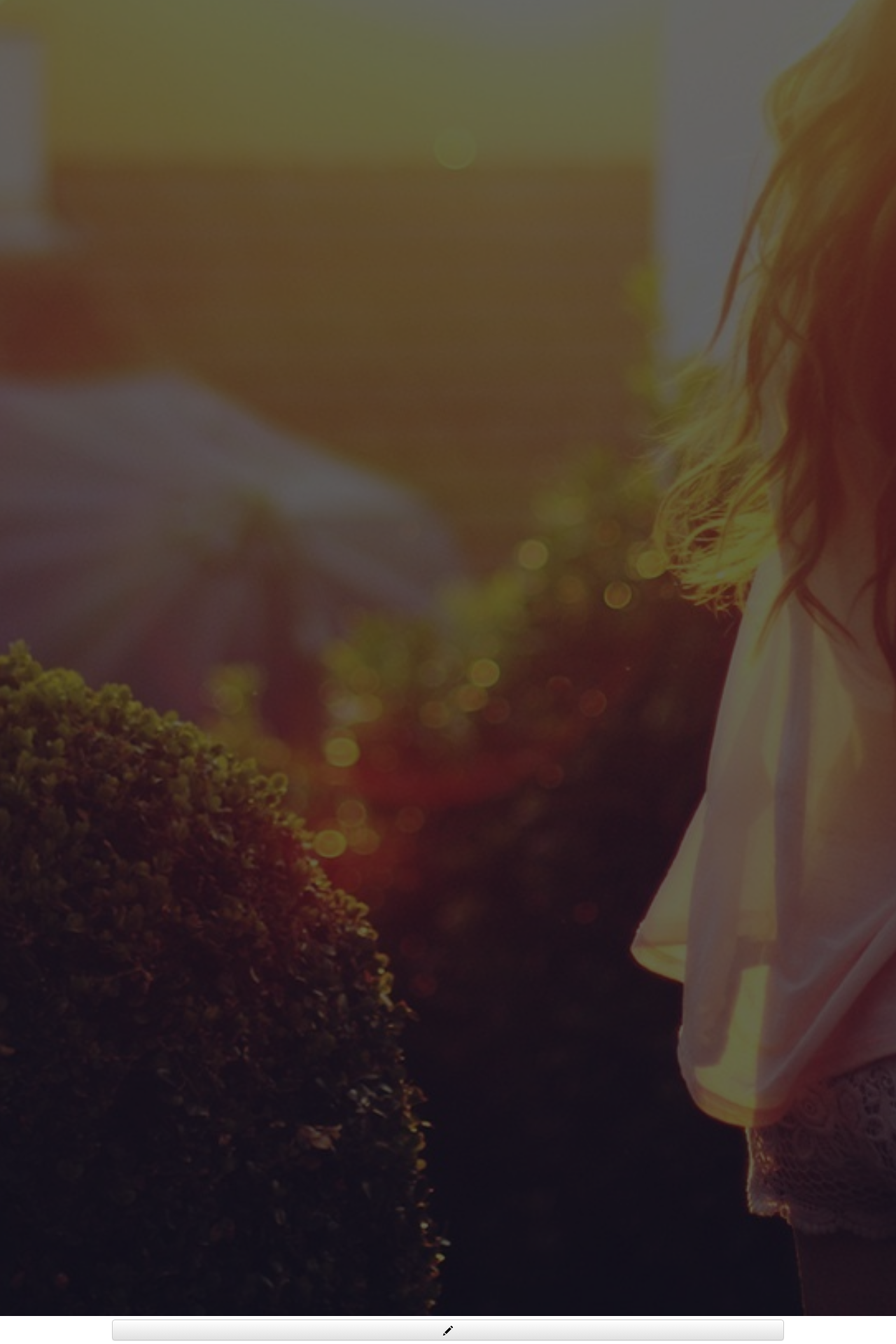
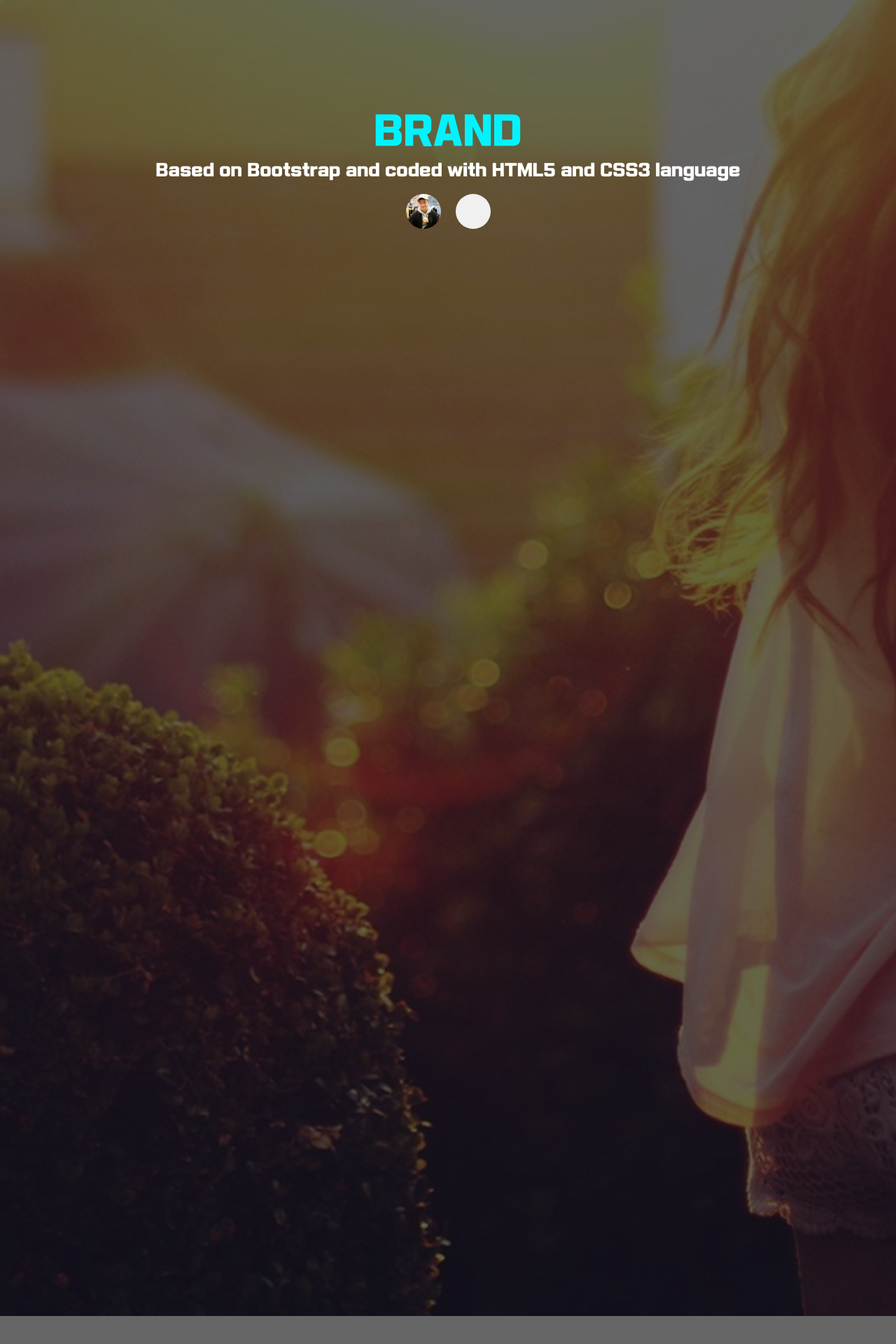
Before and after one commit to qeads2/games, a Django app: page / in a window 1280 px wide. Shown: the part 720-2640 px from the top of the page at 70% size. After the commit the page ends 2600 px from the top, so only its background shows below. Run offline with Django 3.2, Linux system fonts and the light colour scheme; data comes from the database, SQL or seed files in the repository; some libraries are stand-ins or nearby versions; some web fonts are replaced.

Commit message:
업데이트
업데이트

```diff
--- a/games/blog/static/css/style.css
+++ b/games/blog/static/css/style.css
@@ -1,11 +1,11 @@
 @font-face {
-	font-family: "맨발의청춘";
-	src:local('맨발의청춘'), url('../font/맨발의청춘.ttf') format('truetype');
+	font-family: "Typo_SsangmunDongB";
+	src:local('Typo_SsangmunDongB'), url('../font/Typo_SsangmunDongB.ttf') format('truetype');
 
 }
 @font-face {
-	font-family: "나눔고딕";
-	src:local('나눔고딕'), url('../font/나눔고딕.ttf') format('truetype');
+	font-family: "Typo_SsangmunDongB";
+	src:local('Typo_SsangmunDongB'), url('../font/Typo_SsangmunDongB.ttf') format('truetype');
 
 }
 
@@ -27,7 +27,7 @@ body {
 	width: 180px;
 	height: 100%;
 	font-size: 2em;
-	font-family:'맨발의청춘';
+	font-family:'Typo_SsangmunDongB';
 	text-align: center;
 	text-decoration: none;
 	color: white;
@@ -40,6 +40,7 @@ body {
 	height: 100%;
 	margin: 0;
 	padding: 0;
+	overflow: auto;
 }
 
 .container .background-image {
@@ -54,40 +55,52 @@ body {
 	overflow: hidden;
 	position: relative;
 }
-
+.mainImg_title_container {
+	font-family: 'Typo_SsangmunDongB';
+	/*background: rgba(0,0,0,0.5);*/
+	padding: 5%;
+	color:white;
+	text-align: center;
+	position: relative;
+	top:30%;
+	margin:0 auto;
+	width:100%;
+	height: auto;
+}
 .mainImg_title {
-	font-family: '맨발의청춘';
+	font-family: 'Typo_SsangmunDongB';
+	position: relative;
+	color:#00f3ff;
 	font-size: 4em;
-	color:white;
 	margin:0;
-	text-align: center;
+	padding-bottom: 10px;
 }
 
 .contents {
 	position: relative;
 	width: 100%;
-	height: auto;
+	height: 200%;
+	background: #1f1f1f;
 }
 
 .newsfeed {
 	position: relative;
-	margin:0 auto;
-	width:100%;
+	float:right;
+	width:70%;
 	height: 100%;
 	background: white;
+	left:-3%;
 }
 
 .new_newsfeed {
 	color: white;
 	position: relative;
 	margin:0 auto;
-	width: 75%;
+	width: 100%;
 	height: 30px;
 	/*background:#444;*/
 	/*padding:10px;*/
 	text-align: center;
-	margin-top: 5px;
-	margin-bottom: 5px;
 	transition: 0.3s
 }
 #myBtn {
@@ -112,13 +125,15 @@ body {
 
 .newsfeed .newsfeed_post {
 	position: relative;
-	margin: 0 auto;
-	width: 75%;
+	width: 100%;
 	height: 200px;
 	border:1px solid grey;
-	/*padding: 5%;*/
 	border-bottom: none;
 	background-size: cover;
+	text-align: center;
+	background-position: 50% 50%;
+	color:white;
+	/*margin-right: 10px;*/
 }
 
 .opacity {
@@ -128,18 +143,16 @@ body {
 	height: 100%;
 	background: rgba(0,0,0,0.6);
  }
-.newsfeed_post {
-	text-align: center;
-	background-position: 50% 50%;
-	color:white;
-}
+
 #post_title {
-	font-family: '맨발의청춘';
+	font-family: 'Typo_SsangmunDongB';
 	padding-top: 1em;
 }
 
 .newsfeed_content {
-	font-family: '나눔고딕';
+	position: relative;
+	margin:0 auto;
+	width:80%;
 	margin-top: 1.5em;
 	margin-bottom: 3em;
 }
@@ -151,6 +164,10 @@ body {
 	background-size: contain;
 }*/
 
-h2,h4,h6 {
+.clear {
+	clear:both;
+}
+
+h2,h4,h6,h3 {
 	margin: 0;
 }
--- a/games/blog/templates/blog/basis.html
+++ b/games/blog/templates/blog/basis.html
@@ -61,14 +61,25 @@
 	{%  block modal %}
 		<div class="background-image">
 			<div class="opacity">
-				<h1 class="mainImg_title">제목이 없어요</h1>
+				<div class="mainImg_title_container">
+					<h1 class="mainImg_title">BRAND</h1>
+					<h3>Based on Bootstrap and coded with HTML5 and CSS3 language</h3>
+					<br>
+					<!-- <a class="btn btn-default" href="https://github.com/qeads2" role="button">NMO</a> -->
+					<img onclick="location.href='https://github.com/qeads2'" style="width:50px;"src="{% static 'img/profile1.jpg' %}" alt="..." class="img-circle">
+					&nbsp;&nbsp;&nbsp;
+					<img onclick="location.href='https://github.com/WhiteTrain'" style="width:50px;"src="{% static 'img/profile2.png' %}" alt="..." class="img-circle">
+
+				</div>
 			</div>
 		</div>
 		{% endblock %}
 	<!-- <button type="button" class="btn btn-info btn-lg" id="myBtn">Open Modal</button> -->
+		<div class="clear"></div>
+		<div class="contents">
 
-		<div class="contents">
 			<div class="recent_con"></div>
+
 			<div class="newsfeed">
 			{% if user.is_authenticated %}
 				<div class="new_newsfeed" onclick="location.href='{% url 'post_new'%}'">
```
Also changed, not shown: games/blog/static/font/MASQUE__.ttf (added), games/blog/static/font/Typo_SsangmunDongB.ttf (added), games/blog/static/font/콤퓨타세탁.ttf (added), games/blog/static/img/profile1.jpg (added), games/blog/static/img/profile2.png (added), 1 other file.
